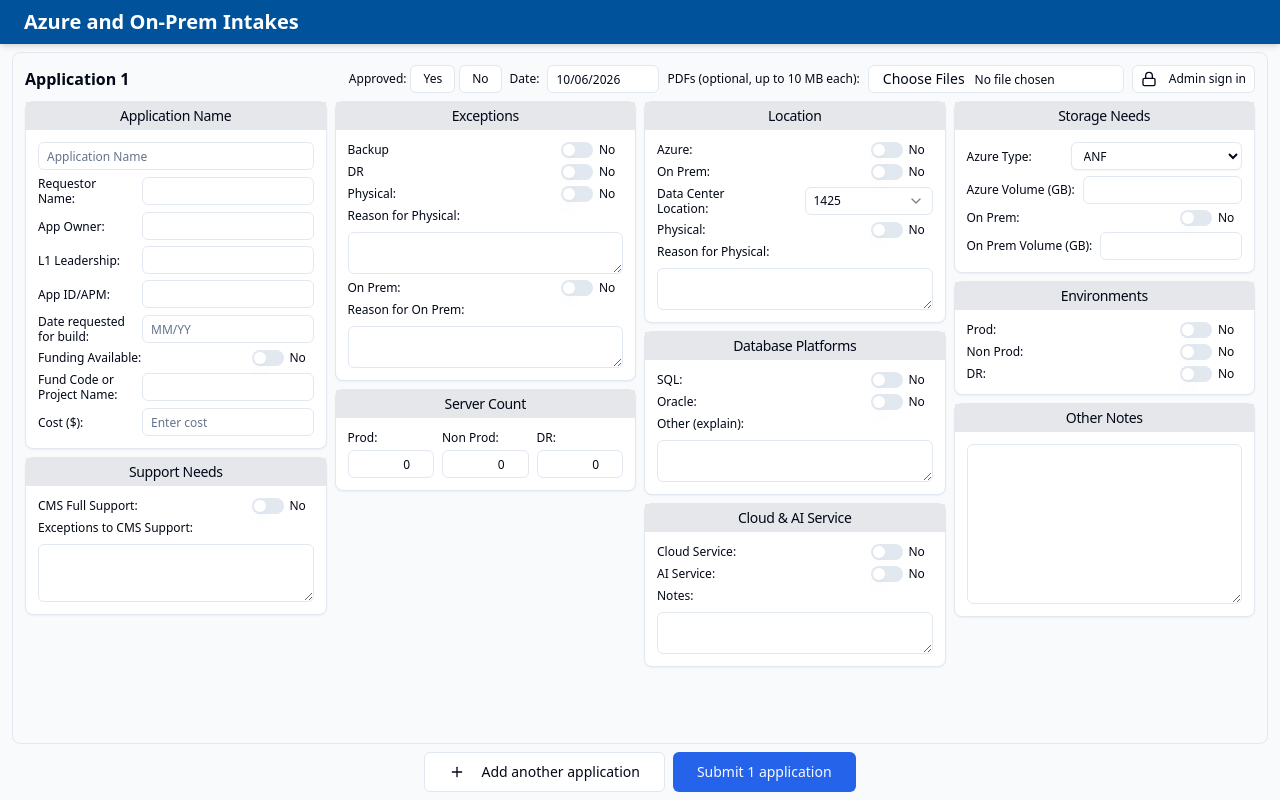
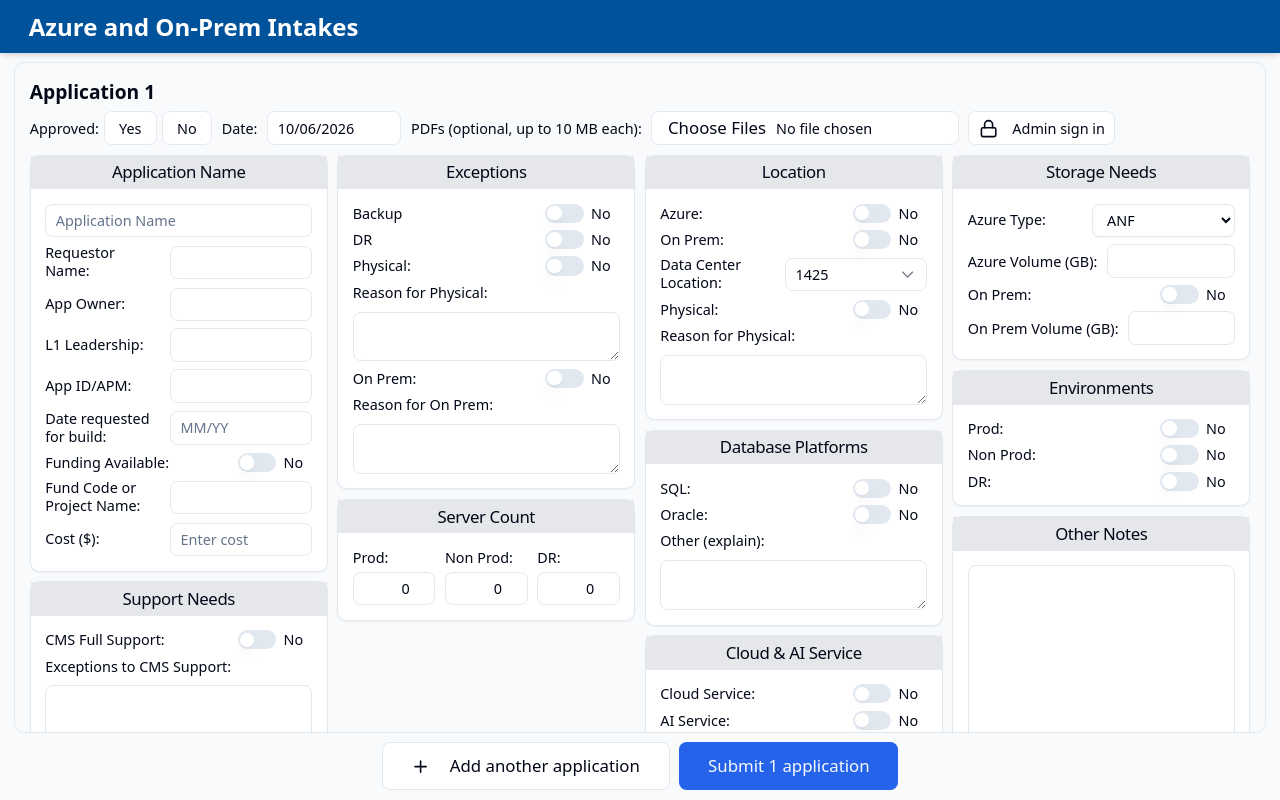
Before and after one commit to Jeevanhm/intake-form-g1, a React (Vite) app: page / in a window 1280 px wide. Built offline with nearby package versions, Linux system fonts and the light colour scheme.

Commit message:
rollback

```diff
--- a/src/index.css
+++ b/src/index.css
@@ -1,6 +1,11 @@
 @tailwind base;
 @tailwind components;
 @tailwind utilities;
+
+/* Scale all rem-based sizes with the window so the form fills the screen. */
+html {
+  font-size: clamp(14px, min(2.5vh, 1.5vw), 26px);
+}
 
 @layer base {
   :root {
@@ -90,6 +95,11 @@
   }
 }
 
+/* Scale all rem-based sizes with the window so the form fills the screen. */
+html {
+  font-size: clamp(14px, min(2.5vh, 1.5vw), 26px);
+}
+
 @layer base {
   /* Scale all rem-based sizes with the window so the form fills the screen. */
   html {
```
